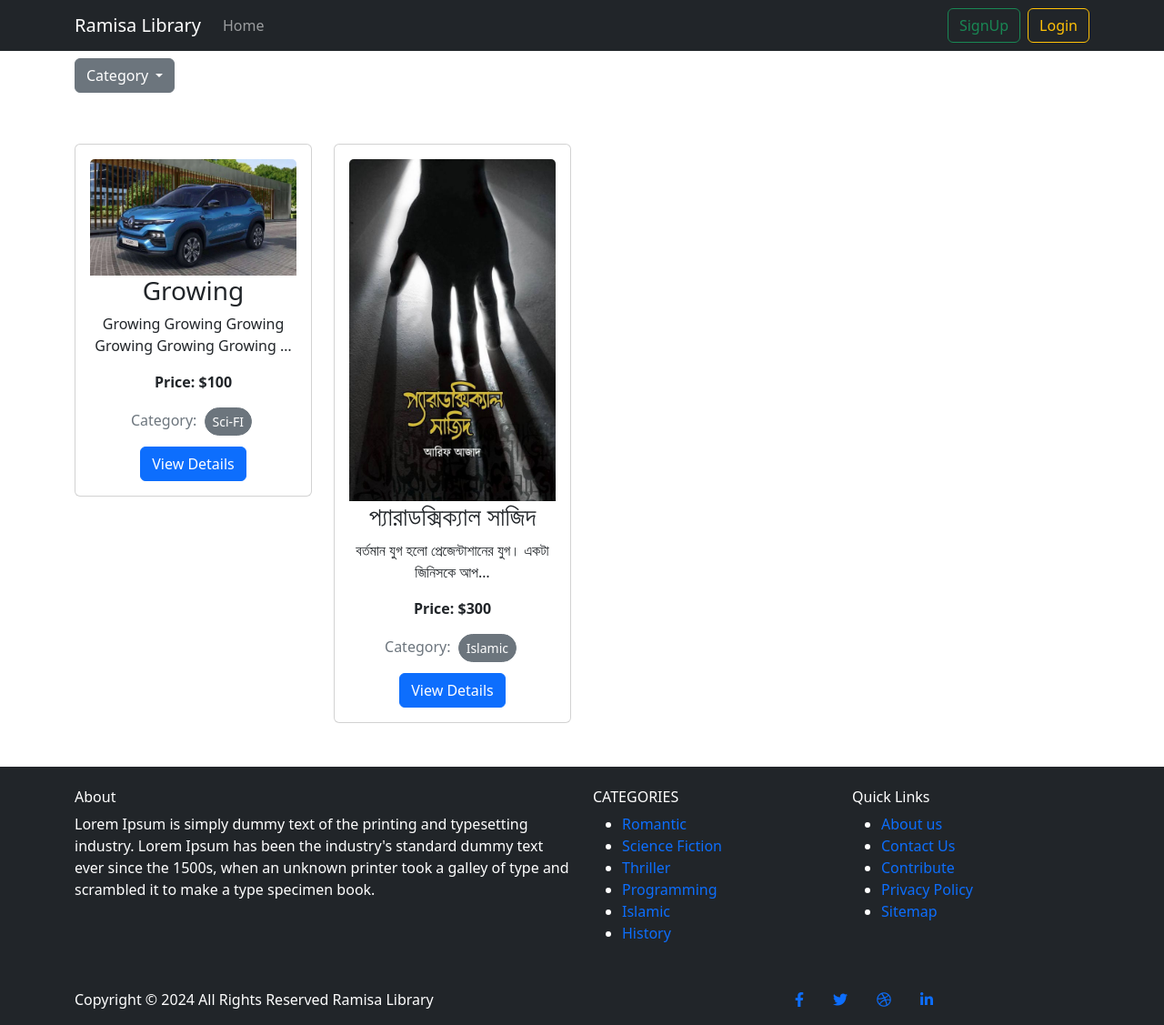
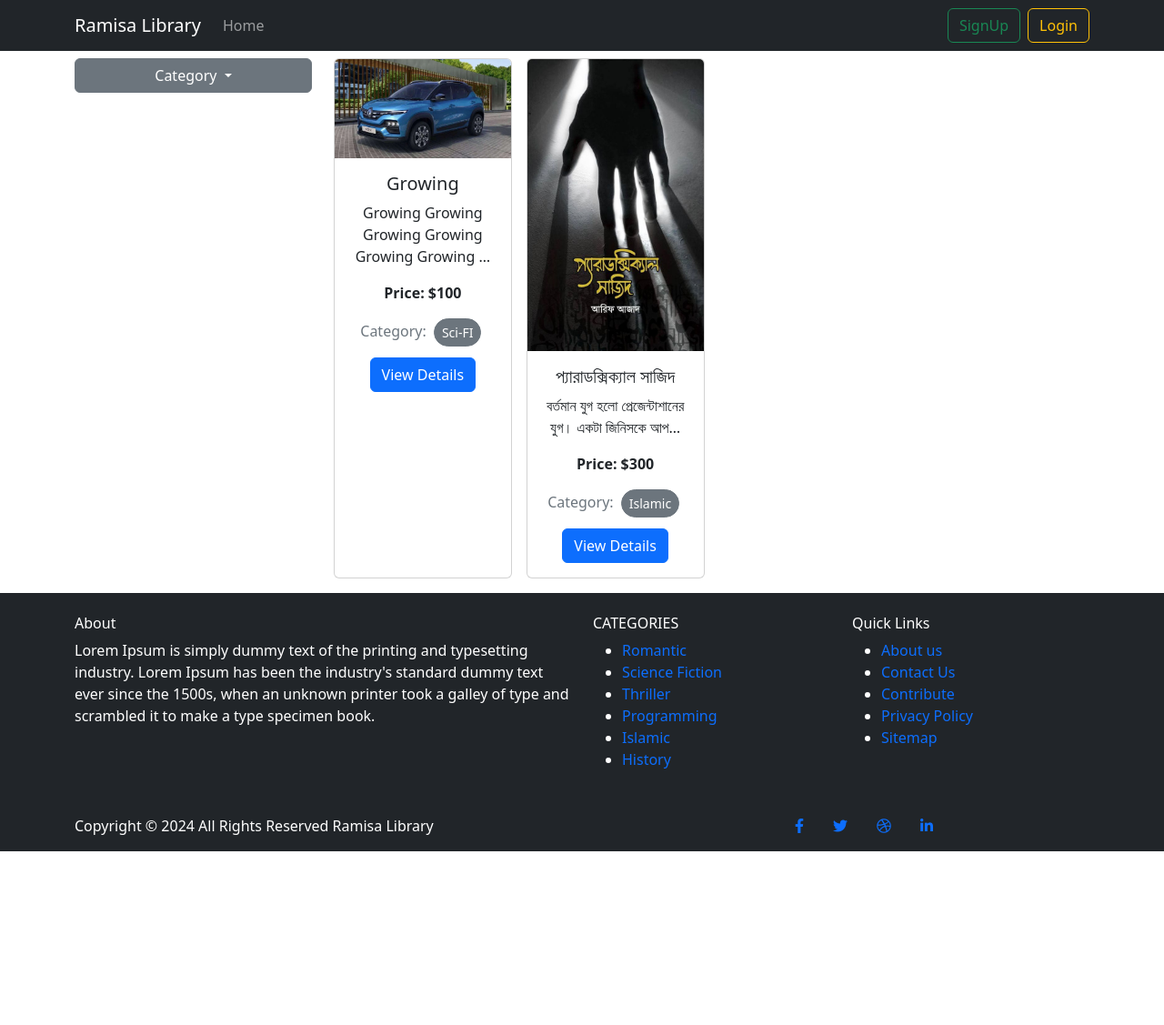
Before and after one commit to ramim141/Ramisa-Library-Backend, a Django app: page / in a window 1280 px wide. Shown: the whole page at 91% size. After the commit the page ends 936 px from the top, so only its background shows below. Run offline with Django 5.2, Linux system fonts and the light colour scheme; data comes from the database, SQL or seed files in the repository.

Commit message:
Home page edited

```diff
--- a/core/templates/index.html
+++ b/core/templates/index.html
@@ -2,37 +2,38 @@
 {% block head_title %}Home{% endblock head_title %}
 {% block content %}
 <div class="container">
+    <div class="row">
+        <div class="col-lg-3 mb-3">
             <div class="dropdown">
-        <button class="btn btn-secondary dropdown-toggle" type="button" data-bs-toggle="dropdown" aria-expanded="false">
+                <button class="btn btn-secondary dropdown-toggle w-100" type="button" data-bs-toggle="dropdown" aria-expanded="false">
                     Category
                 </button>
                 <ul class="dropdown-menu dropdown-menu-dark">
                     <li><a class="dropdown-item" href="{% url 'home' %}">All</a></li>
-            <li>
-                <hr class="dropdown-divider">
-            </li>
+                    <li><hr class="dropdown-divider"></li>
                     {% for category in categories %}
-            <li><a class="dropdown-item" href="{% url 'category_wise_book' category.slug %}">{{category.name}}</a></li>
+                    <li><a class="dropdown-item" href="{% url 'category_wise_book' category.slug %}">{{ category.name }}</a></li>
                     {% endfor %}
                 </ul>
             </div>
-    <div class="my-5">
-        <div>
-            <div class="row row-cols-md-4">
+        </div>
+        <div class="col-lg-9">
+            <div class="row row-cols-1 row-cols-md-2 row-cols-lg-4 g-3">
                 {% for book in data %}
-                <div class="col-3 gy-2">
-                    <div class="card text-center">
+                <div class="col">
+                    <div class="card text-center h-100">
+                        <img src="{{ book.image.url }}" class="card-img-top" alt="{{ book.title }}">
                         <div class="card-body">
-                            <img src="{{book.image.url}}" class="card-img-top" alt="{{book.title}}">
-                            <h3 class="card-title">{{book.title}}</h3>
+                            <h5 class="card-title">{{ book.title }}</h5>
                             <p class="card-text">{{ book.description|truncatechars:50 }}</p>
-                            <p class="card-text fw-bold">Price: ${{book.price}}</p>
+                            <p class="card-text fw-bold">Price: ${{ book.price }}</p>
                             <p class="card-subtitle mb-2 text-muted">
-                                Category:{% for catagory in book.categories.all %}
-                                <button class="btn btn-sm btn-secondary rounded-pill m-1">{{ catagory }}</button>
+                                Category:
+                                {% for category in book.categories.all %}
+                                <button class="btn btn-sm btn-secondary rounded-pill m-1">{{ category }}</button>
                                 {% endfor %}
                             </p>
-                            <a href="{% url "book_details" book.id %}" class="btn btn-primary">View Details</a>
+                            <a href="{% url 'book_details' book.id %}" class="btn btn-primary">View Details</a>
                         </div>
                     </div>
                 </div>
```
Lines whose indentation alone changed are shown as unchanged.
